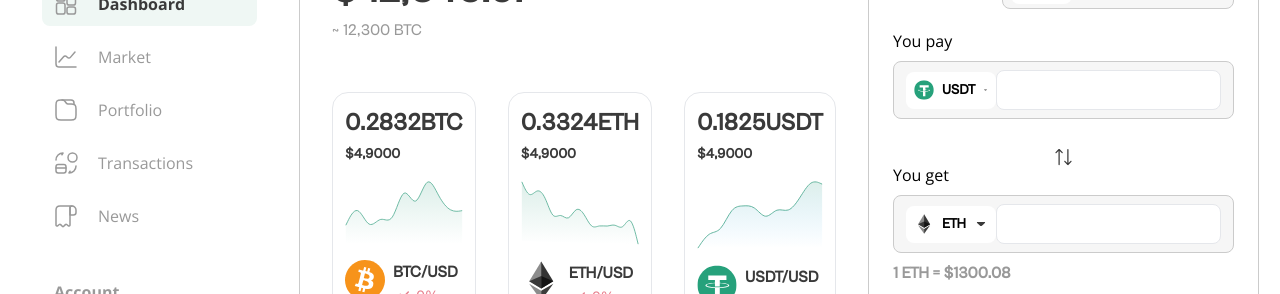
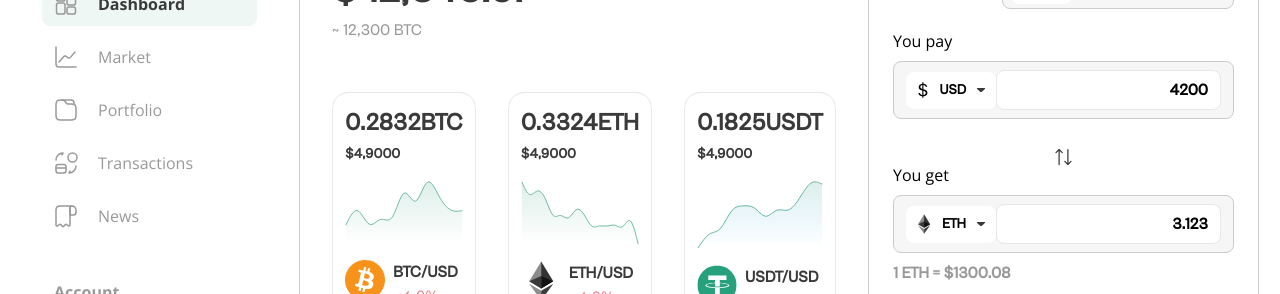
Before and after one commit to JolomiTee/Dashboard-Variants, a React (Vite) app: page / in a window 1280 px wide. Shown: the part 189-483 px from the top of the page. Built offline with nearby package versions, Linux system fonts and the light colour scheme.

Commit message:
Testing out CoinMarketCap APi for data fetching

```diff
--- a/src/components/Blok/sub components/BlokOperations.jsx
+++ b/src/components/Blok/sub components/BlokOperations.jsx
@@ -5,7 +5,7 @@ import IndrasArrow from '../../../assets/Blok/images/IndrasArrow.svg'
 import Ethereum from '../../../assets/Blok/images/Ethereum.svg'
 import { useBlokContext } from '../../../context/BlokContext'
 import { BlokOperation } from '../../../assets/Blok/data'
-
+import {BsCurrencyDollar} from 'react-icons/bs'
 
 const BlokOperations = () => {
     const {currentOperation, setCurrentOperation} = useBlokContext()
@@ -34,15 +34,15 @@ const BlokOperations = () => {
                 <div className="grid gap-2 md:min-w-[200px]">
                     <span className='dark:text-white'>You pay</span>
                     <div className='py-2 px-3 bg-[#F6F6F6] border border-blok-color rounded-8 flex justify-between items-center text-14 font-cabinet font-bold'>
-                        <div className="bg-white py-2 rounded-8 px-2 flex justify-center items-center gap-2">
-                            <img src={Tether} alt="" className='w-5 h-5' />
-                            <span className=''>USDT</span>
-                            <button>
+                        <button className="bg-white py-2 rounded-8 px-2 flex justify-center items-center gap-2" value={'USD'}>
+                            <BsCurrencyDollar className='w-5 h-5' />
+                            <span className=''>USD</span>
+                            <span>
                                 <img src={ChevronFilledDown} alt="" />
-                            </button>
-                        </div>
+                            </span>
+                        </button>
 
-                        <input type="number" name="amount_paid" id="amount_paid" className='h-10 px-3 text-end text-16 rounded-8 focus:ring-0 focus:outline-transparent focus:border-transparent border-1'/>
+                        <input type="number" name="amount_paid" id="amount_paid" className='h-10 px-3 text-end text-16 rounded-8 focus:ring-0 focus:outline-transparent focus:border-transparent border-1' placeholder='Enter an amount' value={4200}/>
 
                     </div>
                 </div>
@@ -52,15 +52,15 @@ const BlokOperations = () => {
                 <div className="grid gap-2 md:min-w-[200px]">
                     <span className='dark:text-white'>You get</span>
                     <div className='py-2 px-3 bg-[#F6F6F6] border border-blok-color rounded-8 flex justify-between items-center text-14 font-cabinet font-bold'>
-                        <div className="bg-white py-2 rounded-8 px-2 flex justify-center items-center gap-2">
+                        <button className="bg-white py-2 rounded-8 px-2 flex justify-center items-center gap-2">
                             <img src={Ethereum} alt="" className='w-5 h-5' />
                             <span className=''>ETH</span>
-                            <button>
+                            <span>
                                 <img src={ChevronFilledDown} alt="" />
-                            </button>
-                        </div>
+                            </span>
+                        </button>
 
-                        <input type="number" name="amount_paid" id="amount_paid" className='h-10 px-3 text-end text-16 rounded-8 focus:ring-0 focus:outline-transparent focus:border-transparent border-1'/>
+                        <input type="number" name="asset_recieved" id="asset_recieved" className='h-10 px-3 text-end text-16 rounded-8 focus:ring-0 focus:outline-transparent focus:border-transparent border-1' value={3.123}/>
                     </div>
                     <span className='font-cabinet font-bold text-blok-grey md:absolute md:translate-x-[200%] xl:relative xl:translate-x-0'>{`1${' ETH '} = ${' $1300.08'}`}</span>
                 </div>
--- a/src/index.css
+++ b/src/index.css
@@ -18,6 +18,15 @@ body{
     border-radius: 20px
 }
 
+input::-webkit-outer-spin-button, input::-webkit-inner-spin-button{
+    -webkit-appearance: none;
+    margin: 0
+}
+input[type=number]{
+    appearance: textfield;
+    -moz-appearance: textfield;
+}
+
 @tailwind base;
 @tailwind components;
 @tailwind utilities;
```
